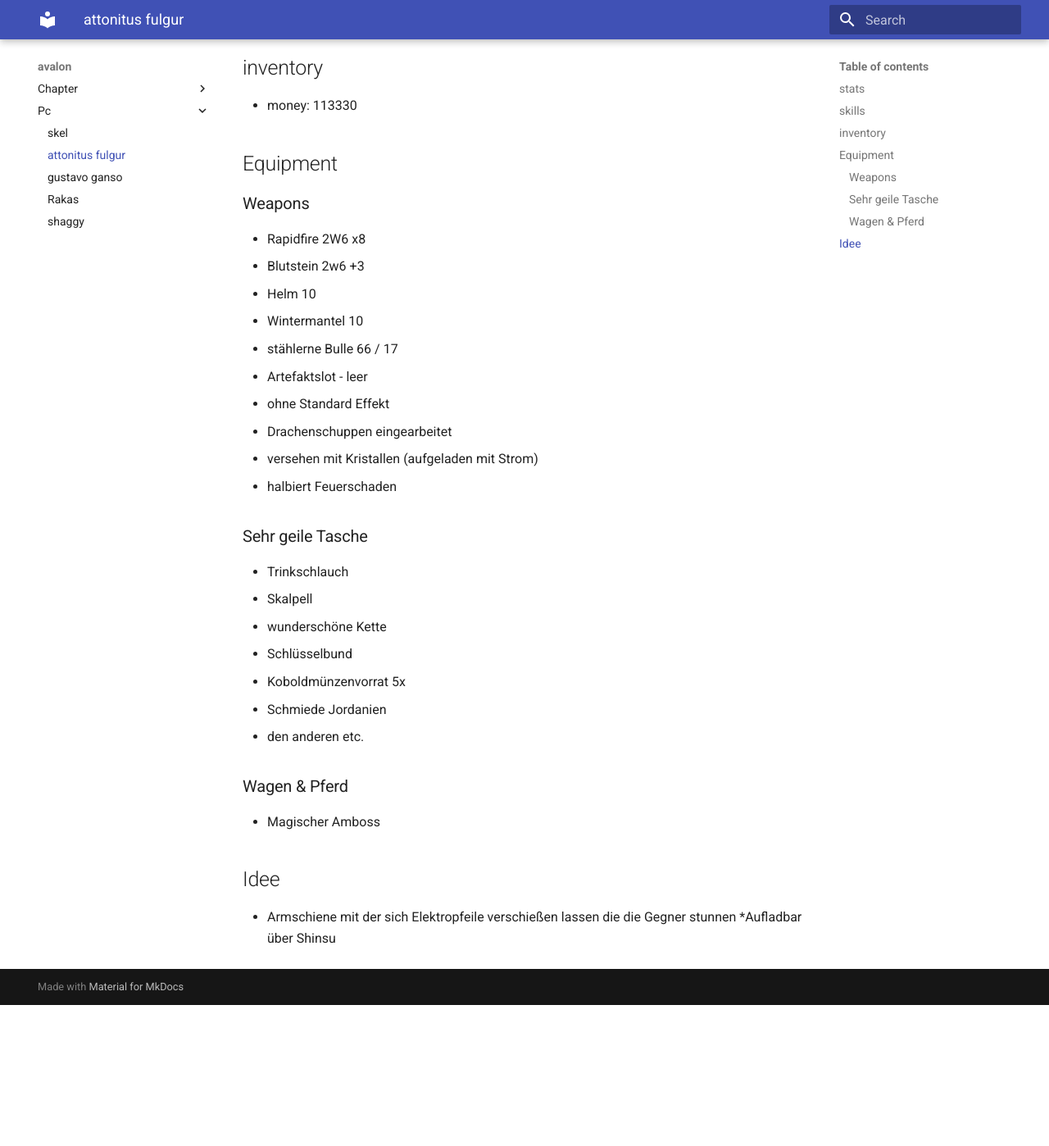
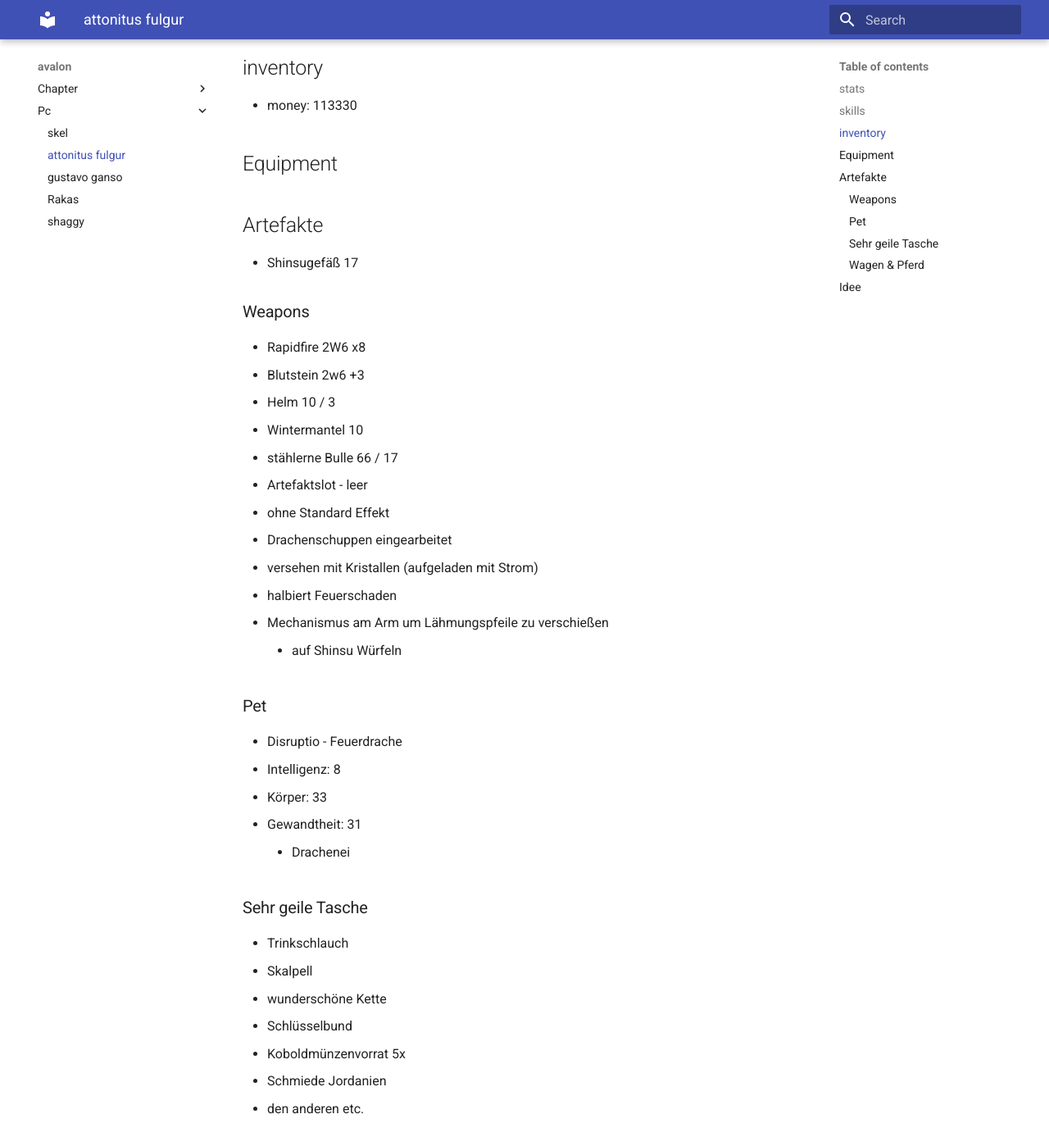
Before and after one commit to mkdocs-pnp/avalon, an MkDocs documentation site: the page built from docs/pc/attonitus_fulgur.md, in a window 1280 px wide and 1400 px high, scrolled down 818 px. Shown: the whole window at 82% size. Built offline with MkDocs 1.6.1 and Material for MkDocs 9.7.7, drawn with Linux system fonts in a browser that asks for light colours; before the commit the page ends 2044 px from its top, so only the background shows below that.

Commit message:
Update attonitus_fulgur.md

```diff
--- a/docs/pc/attonitus_fulgur.md
+++ b/docs/pc/attonitus_fulgur.md
@@ -27,11 +27,14 @@
 
 ## Equipment
 
+## Artefakte
+* Shinsugefäß 17
+
 ### Weapons
 
 * Rapidfire                2W6 x8
 * Blutstein                2w6 +3
-* Helm                     10
+* Helm                     10 / 3
 * Wintermantel             10
 * stählerne Bulle         66 / 17
   * Artefaktslot - leer
@@ -39,6 +42,17 @@
   * Drachenschuppen eingearbeitet
   * versehen mit Kristallen (aufgeladen mit Strom)
   * halbiert Feuerschaden
+  * Mechanismus am Arm um Lähmungspfeile zu verschießen
+    * auf Shinsu Würfeln
+
+### Pet
+
+* Disruptio - Feuerdrache
+  * Intelligenz: 8
+  * Körper:      33
+  * Gewandtheit: 31
+
+    * Drachenei
 
 ### Sehr geile Tasche
 
```
